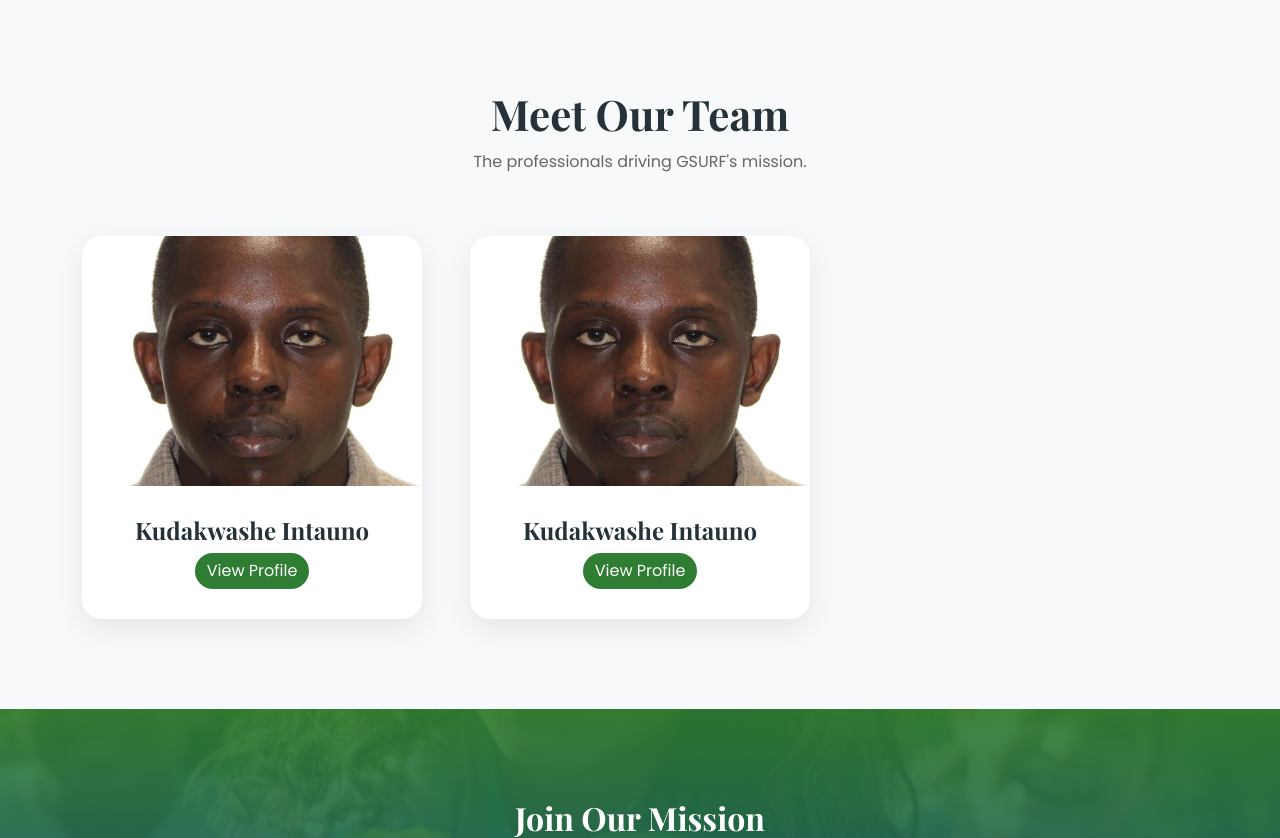
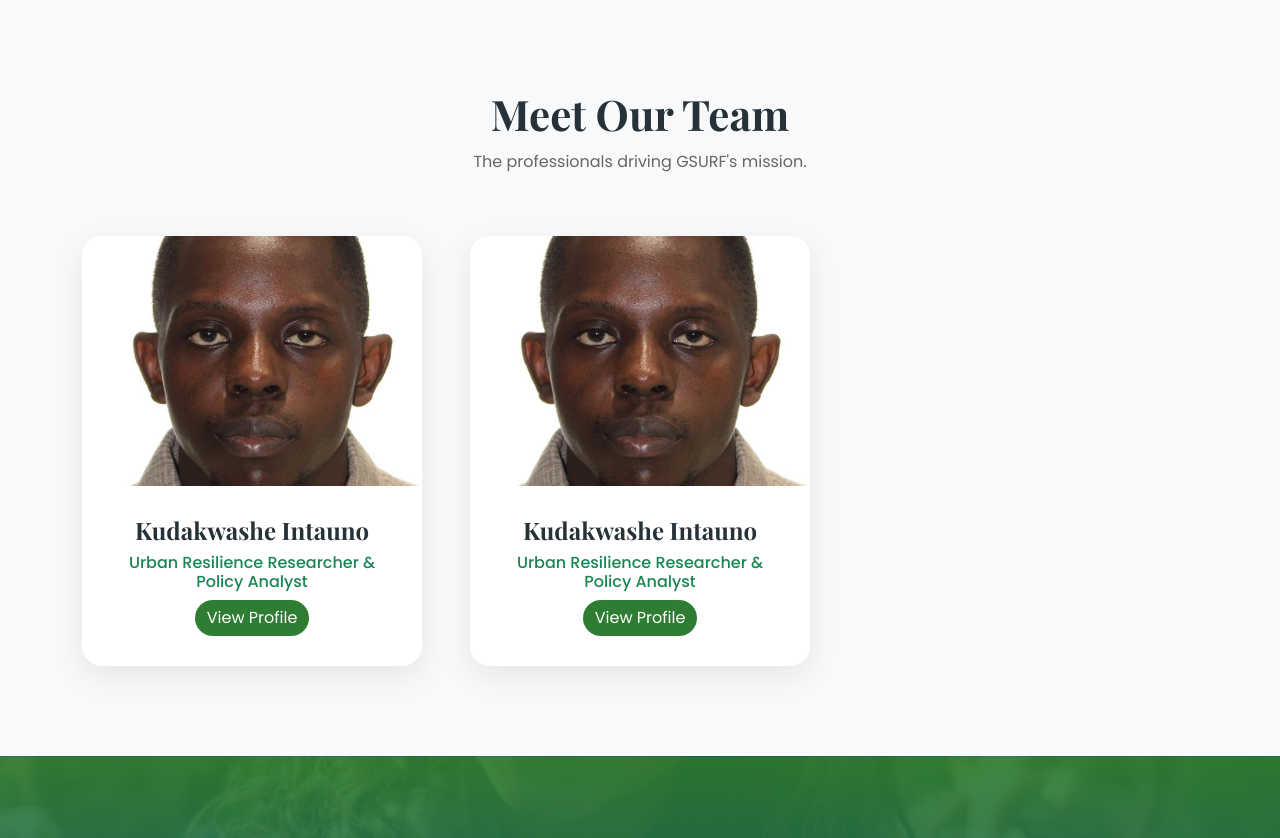
Before and after one commit to madzimai/gsurf-website, a Django app: page /about/ in a window 1280 px wide. Shown: the part 2910-3748 px from the top of the page. Run offline with Django 5.2, Linux system fonts and the light colour scheme; data comes from the database, SQL or seed files in the repository; some libraries are stand-ins or nearby versions.

Commit message:
Un comment necessory info

```diff
--- a/templates/about.html
+++ b/templates/about.html
@@ -343,11 +343,11 @@ alt="{{ member.name }}">
 
 </h4>
 
-<!-- <h6 class="text-success">
+<h6 class="text-success">
 
 {{ member.position }}
 
-</h6> -->
+</h6>
 
 <a href="{% url 'team_detail' member.id %}"
 
```
